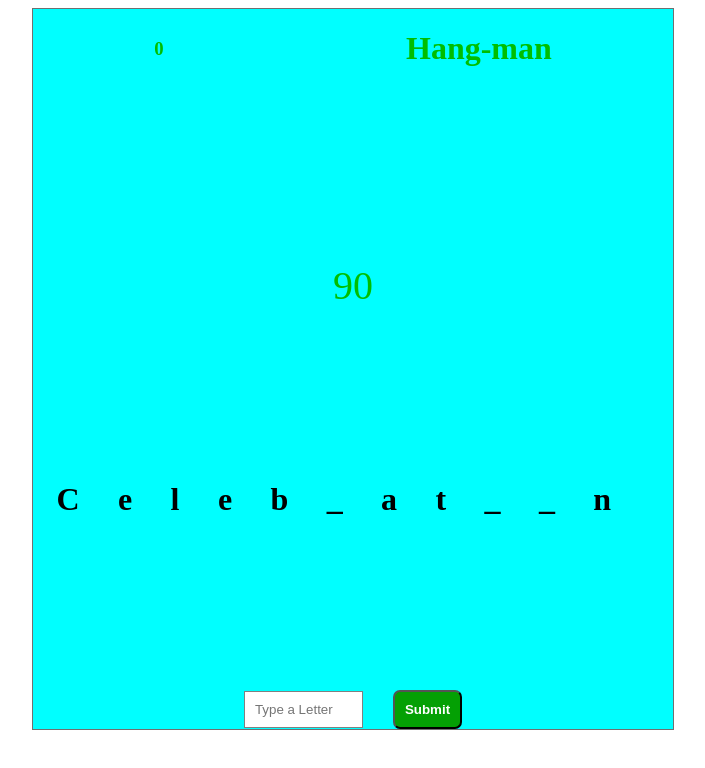
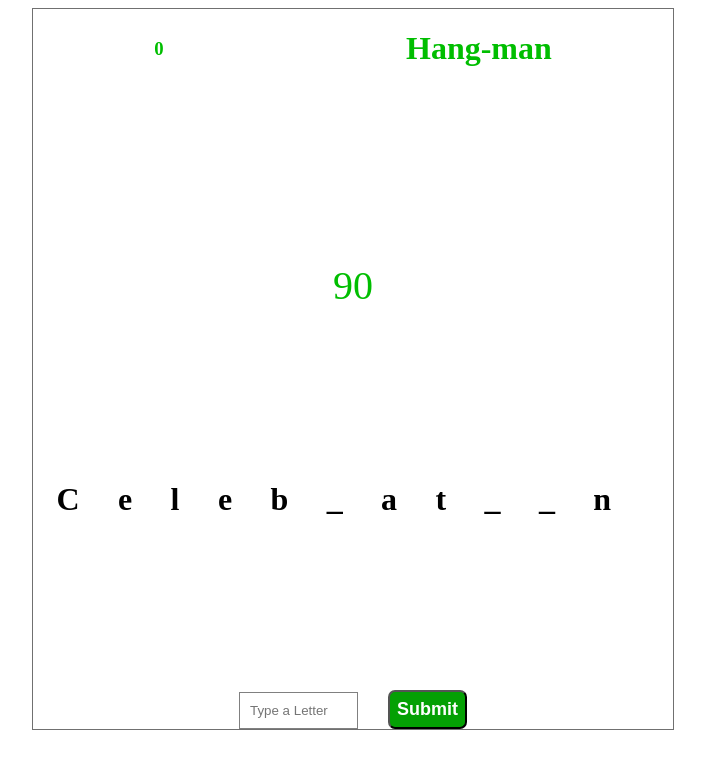
Before and after one commit to jcsmileyjr/hangman2, an Angular app: page / in a window 1280 px wide. Shown: the top 768 px of the page, without its empty margins (287-992 px from the left). Built offline with nearby package versions, Linux system fonts and the light colour scheme.

Commit message:
Refactor style for input area

```diff
--- a/src/app/app.component.css
+++ b/src/app/app.component.css
@@ -8,9 +8,8 @@
     .container{
         display: flex;
         flex-direction: column;
-        background-color: aqua;
         justify-content: space-between;
-        height: 100vh;
+        height: 95vh;
     }
 
 /*tablet-size screens*/
--- a/src/app/components/input/input.component.css
+++ b/src/app/components/input/input.component.css
@@ -15,5 +15,6 @@ button {
     background-color: #04a004;
     color: #FEFEFE;
     font-weight: bold;
-    padding: 10px;
+    padding: 7px;
+    font-size: large;
 }
```
